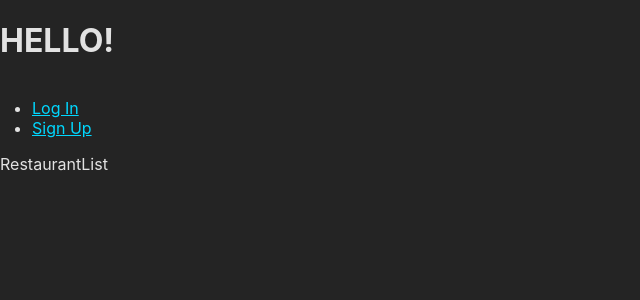
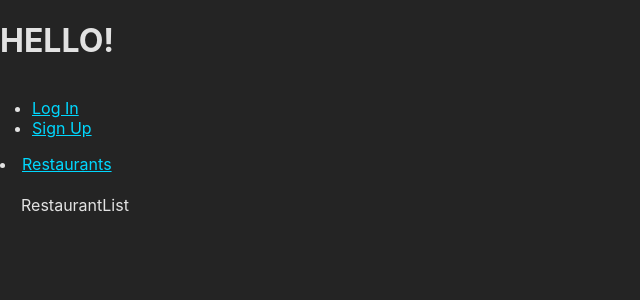
Before and after one commit to FSharayri/feast-finder-front-end, a React (Vite) app: page /restaurants in a window 1280 px wide. Shown: the top 300 px of the page, without its empty margins (0-640 px from the left). Built offline with nearby package versions, Linux system fonts and the light colour scheme; no server answers.

Commit message:
adds navLink for restaurant in NavBar

```diff
--- a/src/App.jsx
+++ b/src/App.jsx
@@ -72,8 +72,11 @@ function App() {
             </ProtectedRoute>
           }
         />
+        <Route
+          path="/restaurants"
+          element={<RestaurantList/>}
+        />
       </Routes>
-      <RestaurantList/>
     </>
   )
 }
--- a/src/components/NavBar/NavBar.jsx
+++ b/src/components/NavBar/NavBar.jsx
@@ -17,6 +17,7 @@ const NavBar = ({ user, handleLogout }) => {
           <li><NavLink to="/auth/signup">Sign Up</NavLink></li>
         </ul>
       }
+      <li><NavLink to="/restaurants">Restaurants</NavLink></li>
     </nav>
   )
 }
--- a/src/pages/RestaurantList/RestaurantList.jsx
+++ b/src/pages/RestaurantList/RestaurantList.jsx
@@ -3,8 +3,8 @@ import styles from './RestaurantList.module.css'
 
 const RestaurantList = () => {
     return(
-    <main >RestaurantList
-
+    <main className={styles.container}>
+      RestaurantList
     </main>
   )
   }
```
